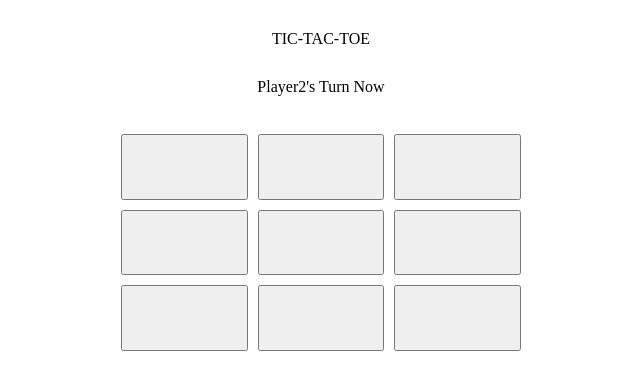
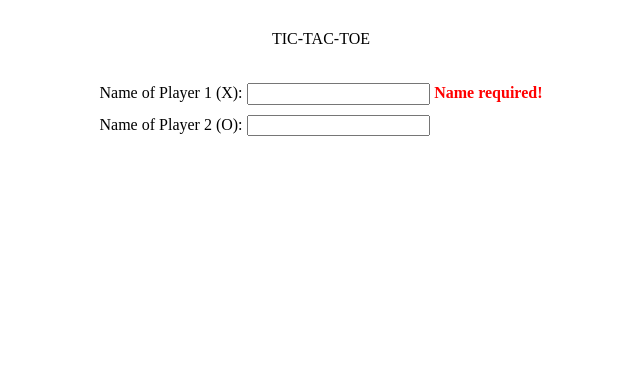
Before and after one commit to sobrands/tic-tac-toe, a plain HTML site: page index.html in a window 1280 px wide. Both pictures are taken after a click on the button "START". Shown: the top 368 px of the page, without its empty margins (319-959 px from the left). Drawn offline with Linux system fonts and the light colour scheme.

Commit message:
Input names is possible now

```diff
--- a/index.html
+++ b/index.html
@@ -12,7 +12,18 @@
 
   <header class="title">TIC-TAC-TOE</header>
   <div class="arena">
-    <div class="player-turn"></div>
+    <div class="player-turn">
+      <div class="player-info">
+        <label for="player1">Name of Player 1 (X):</label>
+        <input type="text" id="player1"/>
+        <span class="error" id="player1" aria-live="polite"></span>
+      </div>
+      <div class="player-info">
+        <label for="player2">Name of Player 2 (O):</label>
+        <input type="text" id="player2"/>
+        <span class="error" id="player2" aria-live="polite"></span>
+      </div>
+    </div>
     <div class="game-board"></div>
     <div class="control-buttons">
       <button class="start-game">START</button>
--- a/script.js
+++ b/script.js
@@ -51,10 +51,13 @@ const displayController = (function () {
   const startGameBtn = document.querySelector(".start-game");
   const controlBtns = document.querySelector(".control-buttons");
   const playerTurn = document.querySelector(".player-turn");
+  const player1Info = document.querySelector(".player-info #player1");
+  const player2Info = document.querySelector(".player-info #player2");
   const gameArena = document.querySelector(".game-board");
   const results = document.querySelector(".results");
 
   let gameOn = false;
+  let playersCreated = false;
   let currentPlayer;
 
   function displayBoard() {
@@ -105,8 +108,36 @@ const displayController = (function () {
     else displayPlayerTurn();
   }
 
+  function validatePlayerNames(p1Info, p2Info) {
+    if (p1Info.value.length === 0) {
+      const errorMsg = document.querySelector(".player-info span#player1");
+      errorMsg.textContent = "Name required!";
+      return false;
+    }
+    else {
+      const errorMsg = document.querySelector(".player-info span#player1");
+      errorMsg.textContent = "";
+    }
+    if (p2Info.value.length === 0) {
+      const errorMsg = document.querySelector(".player-info span#player2");
+      errorMsg.textContent = "Name required!";
+      return false;
+    }
+    else {
+      const errorMsg = document.querySelector(".player-info span#player2");
+      errorMsg.textContent = "";
+    }
+    return true;
+  }
+
   function beginGame() {
+    if (!playersCreated) {
+      if ( !validatePlayerNames(player1Info, player2Info)) return;
+      gameController.makePlayer(player1Info, player2Info);
+    }
+    playersCreated = true;
     gameOn = true;
+    displayBoard();
     controlBtns.removeChild(startGameBtn);
     gameController.rollStartPlayer();
     displayPlayerTurn();
@@ -123,8 +154,16 @@ const displayController = (function () {
   }
 
   function initGame() {
-    displayBoard();
     startGameBtn.addEventListener('click', beginGame);
+    player1Info.addEventListener('focus', () => {
+      const errorMsg = document.querySelector(".player-info span#player1");
+      errorMsg.textContent = "";
+    });
+
+    player2Info.addEventListener('focus', () => {
+      const errorMsg = document.querySelector(".player-info span#player2");
+      errorMsg.textContent = "";
+    });
   }
 
   function resetGame() {
@@ -144,8 +183,8 @@ const displayController = (function () {
 })();
 
 const gameController = (function () {
-  const player1 = createPlayer("Player1", "X", 0);
-  const player2 = createPlayer("Player2", "O", 0);
+  let player1;
+  let player2;
   let activePlayer;
   let result;
   let winner;
@@ -161,6 +200,11 @@ const gameController = (function () {
     player1.reset();
     player2.reset();
     activePlayer = player1;
+  }
+
+  function makePlayer(player1Info, player2Info) {
+    player1 = createPlayer(player1Info.value, "X", 0);
+    player2 = createPlayer(player2Info.value, "O", 0);
   }
 
   function getCurrentPlayer() {
@@ -227,6 +271,7 @@ const gameController = (function () {
 
   return {
     initGame,
+    makePlayer,
     getCurrentPlayer,
     rollStartPlayer,
     input,
--- a/styles.css
+++ b/styles.css
@@ -23,6 +23,19 @@ header {
 
 .player-turn {
   justify-self: center;
+}
+
+.player-info {
+  padding: 5px 0;
+}
+
+.player-info input {
+  padding: 0.1em;
+}
+
+.player-info span {
+  color: red;
+  font-weight: bold;
 }
 
 .game-board {
```
